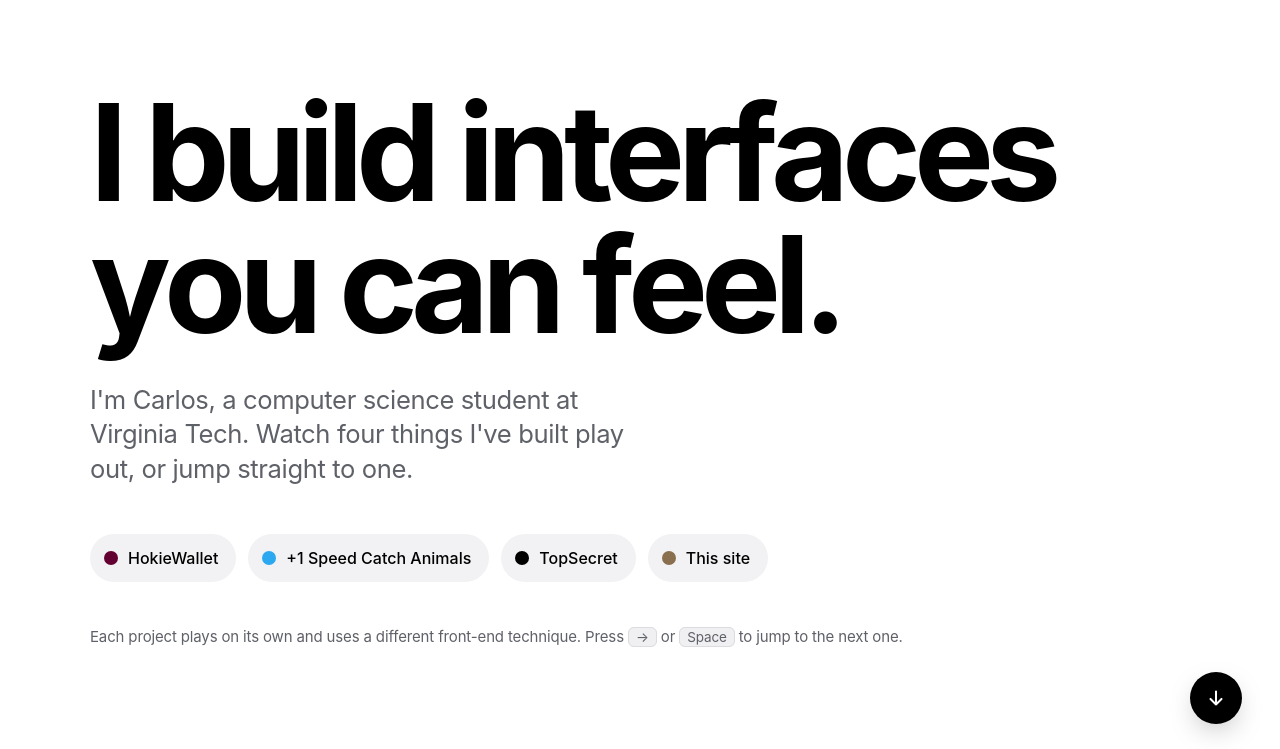
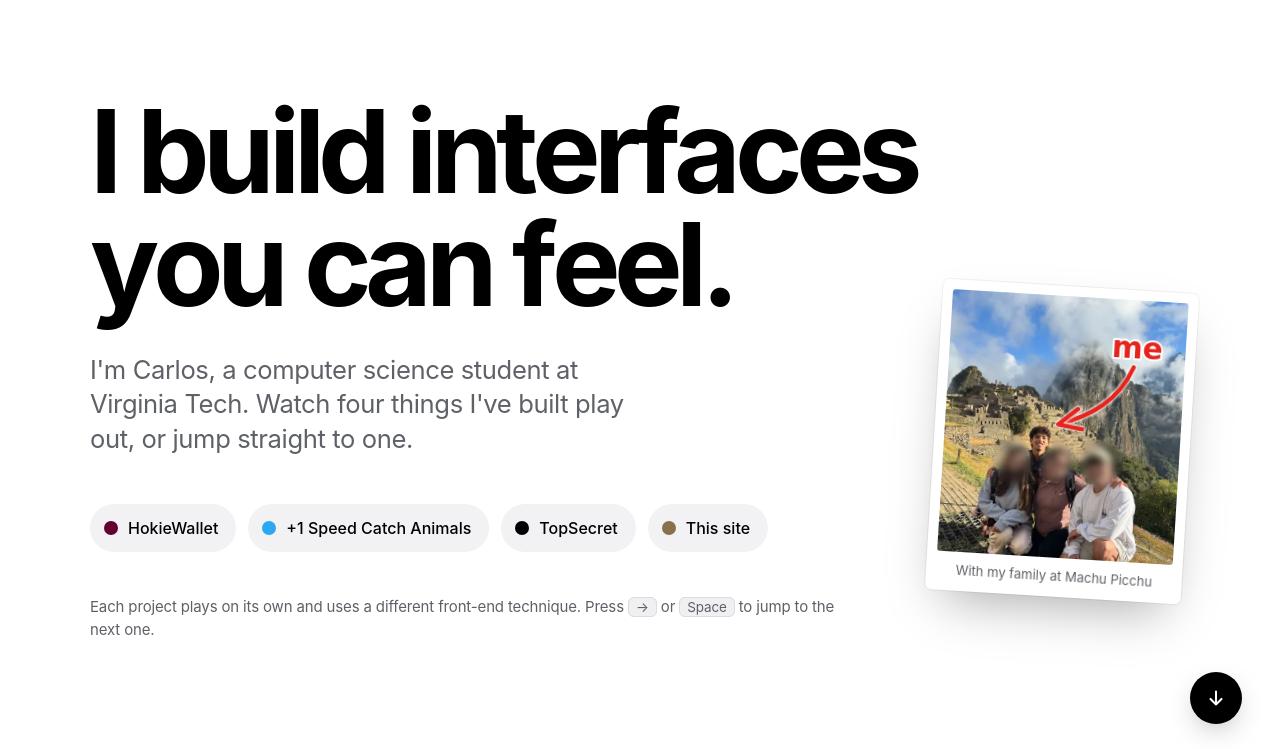
Before and after one commit to CarlosZanabria618/carlos-os-portfolio, a Flask app: page / in a window 1280 px wide. Shown: the part 52-801 px from the top of the page. Run offline with Flask 3, Linux system fonts and the light colour scheme; data comes from the database, SQL or seed files in the repository.

Commit message:
Add intro photo

```diff
--- a/code/static/home.css
+++ b/code/static/home.css
@@ -37,12 +37,27 @@ h1,h2,h3,p{margin:0}
 /* Intro */
 .intro{min-height:100svh;display:grid;place-items:center;padding:120px max(20px,6vw) 80px}
 .intro-stage{max-width:1100px;width:100%;transform:scale(calc(1 - var(--p,0)*.08));opacity:calc(1 - var(--p,0)*1.4)}
-.intro-title{font-size:clamp(56px,10.5vw,152px);line-height:.98;letter-spacing:-.055em;font-weight:700}
+.intro-title{font-size:clamp(56px,9vw,132px);line-height:.98;letter-spacing:-.055em;font-weight:700}
 .intro-title .w{display:inline-block;white-space:nowrap}
 .intro-title .ch{display:inline-block;transform:translate3d(0,calc(var(--lift,0)*-1px + var(--p,0)*var(--fy,0)*1px),0) rotate(calc(var(--p,0)*var(--fr,0)*1deg));transition:transform .5s var(--ease);will-change:transform}
 .js .intro-title .ch{animation:letter-in .9s var(--ease) both;animation-delay:calc(var(--i)*28ms + 120ms)}
 @keyframes letter-in{from{opacity:0;transform:translate3d(0,.6em,0) rotate(6deg)}to{opacity:1}}
-.intro-how{margin-top:44px;font-size:15px;color:var(--ink-2);letter-spacing:-.01em}
+.intro-stage{position:relative}
+.me{position:absolute;right:0;bottom:44px;margin:0;width:clamp(210px,20vw,290px);padding:10px 10px 0;background:#fff;border-radius:6px;box-shadow:0 24px 50px -18px rgba(0,0,0,.35),0 0 0 1px rgba(0,0,0,.06);transform:rotate(3.5deg);transition:transform .5s var(--ease)}
+.me:hover{transform:rotate(1deg) scale(1.03)}
+.me-photo{position:relative}
+.me-photo img{display:block;width:100%;height:auto;border-radius:3px}
+.me-arrow{position:absolute;inset:0;width:100%;height:100%;overflow:visible}
+.me-arrow path{fill:none;stroke:#e5241d;stroke-width:16;stroke-linecap:round;stroke-linejoin:round;stroke-dasharray:1;stroke-dashoffset:1;filter:drop-shadow(0 0 3px #fff) drop-shadow(0 0 3px #fff)}
+.js .me-arrow .arrow-line{animation:draw .7s var(--ease) 1.5s forwards}
+.js .me-arrow .arrow-head{animation:draw .3s var(--ease) 2.15s forwards}
+.no-js .me-arrow path{stroke-dashoffset:0}
+@keyframes draw{to{stroke-dashoffset:0}}
+.me-arrow text{font-family:"Marker Felt","Bradley Hand","Segoe Print","Comic Sans MS",cursive;font-size:110px;font-weight:700;fill:#e5241d;paint-order:stroke;stroke:#fff;stroke-width:14px;stroke-linejoin:round}
+.js .me-arrow text{opacity:0;animation:fadein .4s 1.3s forwards}
+@keyframes fadein{to{opacity:1}}
+.me figcaption{padding:9px 2px 11px;font-size:13px;color:#5f6168;text-align:center}
+.intro-how{margin-top:44px;max-width:calc(100% - 340px);font-size:15px;color:var(--ink-2);letter-spacing:-.01em}
 .intro-lede{max-width:34ch;margin-top:32px;font-size:clamp(20px,2vw,26px);line-height:1.35;color:var(--ink-2);letter-spacing:-.015em}
 .jump{list-style:none;padding:0;margin:48px 0 0;display:flex;flex-wrap:wrap;gap:12px}
 .jump a{display:inline-flex;align-items:center;gap:10px;padding:12px 18px 12px 14px;border-radius:999px;background:#f2f2f4;text-decoration:none;font-size:16px;font-weight:500;transition:transform .3s var(--ease),background-color .3s}
@@ -247,6 +262,8 @@ kbd{font:inherit;font-size:.9em;padding:1px 7px;border-radius:6px;background:#f0
 @media (max-width: 860px){
   body{font-size:17px}
   .topbar nav{gap:18px}
+  .intro-how{max-width:none}
+  .me{position:relative;right:auto;bottom:auto;width:min(62vw,260px);margin:34px 0 0 6px}
   .stage{grid-template-columns:1fr;grid-template-rows:1fr auto;align-items:end;padding:60px 18px 26px;gap:10px}
   .device-wrap{grid-row:1;align-self:center;max-height:58svh}
   .story{grid-row:2;height:34svh}
@@ -294,6 +311,8 @@ kbd{font:inherit;font-size:.9em;padding:1px 7px;border-radius:6px;background:#f0
   *,*::before,*::after{transition-duration:.01ms!important;animation:none!important}
   .device-wrap,.intro-stage{transform:none!important;opacity:1!important}
   .intro-title .ch{transform:none!important}
+  .me-arrow path{stroke-dashoffset:0!important}
+  .me-arrow text{opacity:1!important}
   .stage{clip-path:none!important;transform:none!important;filter:none!important;border-radius:0!important}
   .marquee{transform:none!important;flex-wrap:wrap;white-space:normal;padding:0 max(20px,6vw)}
   .marquee span:nth-child(n+7){display:none}
--- a/code/templates/home.html
+++ b/code/templates/home.html
@@ -11,9 +11,9 @@
 <meta property="og:description" content="Four projects you can scroll through. Computer Science at Virginia Tech.">
 <meta property="og:type" content="website">
 <link rel="icon" href="{{ url_for('static',filename='favicon.svg') }}" type="image/svg+xml">
-<link rel="stylesheet" href="{{ url_for('static',filename='home.css') }}?v=3">
+<link rel="stylesheet" href="{{ url_for('static',filename='home.css') }}?v=4">
 <script>document.documentElement.classList.replace('no-js','js')</script>
-<script defer src="{{ url_for('static',filename='story.js') }}?v=3"></script>
+<script defer src="{{ url_for('static',filename='story.js') }}?v=4"></script>
 </head>
 <body class="home">
 <a class="skip" href="#main">Skip to content</a>
@@ -39,6 +39,17 @@
         <li><a href="#topsecret"><span class="jump-swatch" style="--c:#000"></span>TopSecret</a></li>
         <li><a href="#carlos-os"><span class="jump-swatch" style="--c:#8a6f4e"></span>This site</a></li>
       </ul>
+      <figure class="me">
+        <div class="me-photo">
+          <img src="{{ url_for('static',filename='img/me-machu-picchu.webp') }}" srcset="{{ url_for('static',filename='img/me-machu-picchu-sm.webp') }} 440w, {{ url_for('static',filename='img/me-machu-picchu.webp') }} 880w" sizes="(max-width: 860px) 60vw, 300px" width="880" height="975" alt="Carlos standing behind his family at Machu Picchu. A hand-drawn red arrow points to him.">
+          <svg class="me-arrow" viewBox="0 0 880 975" aria-hidden="true">
+            <path class="arrow-line" pathLength="1" d="M690 250 C 640 380, 540 440, 425 478"/>
+            <path class="arrow-head" pathLength="1" d="M492 418 L 422 479 L 512 492"/>
+            <text x="700" y="215" text-anchor="middle">me</text>
+          </svg>
+        </div>
+        <figcaption>With my family at Machu Picchu</figcaption>
+      </figure>
       <p class="intro-how">Each project plays on its own and uses a different front-end technique. Press <kbd>→</kbd> or <kbd>Space</kbd> to jump to the next one.</p>
     </div>
   </section>
```
Also changed, not shown: code/static/img/me-machu-picchu-sm.webp (added), code/static/img/me-machu-picchu.webp (added).
